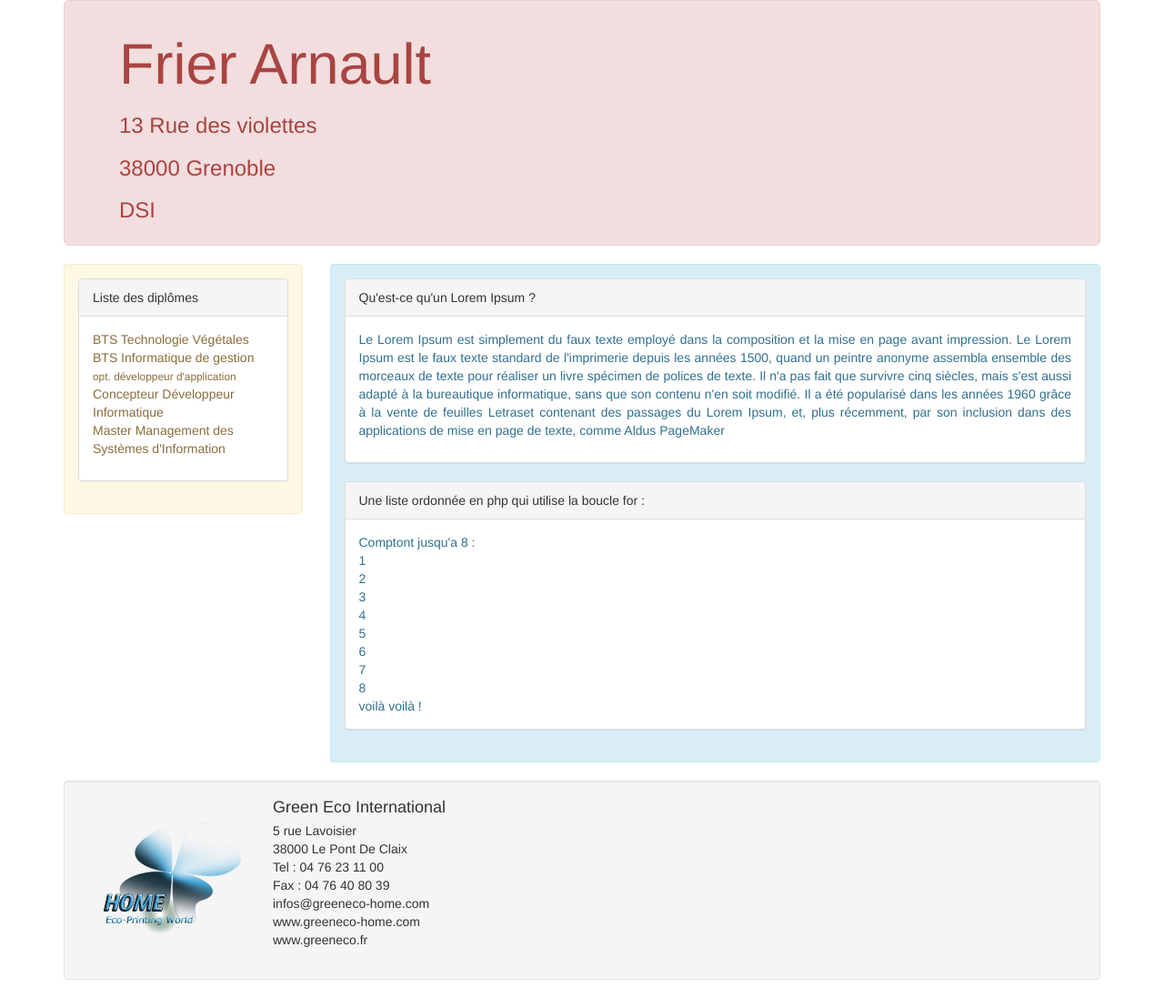
After one commit to Noneslad/PHPAV, a PHP site: page /Devoir/devoir1/correction/index.php in a window 1280 px wide. The commit adds this page. Shown: the whole page at 91% size. Run offline with PHP 8.4, Linux system fonts and the light colour scheme.

Commit message:
Reparation de la vue home !

```diff
--- /dev/null
+++ b/Devoir/devoir1/correction/index.php
@@ -0,0 +1,29 @@
+<!DOCTYPE html>
+<html>
+    <head>
+        <meta charset="utf-8">
+        <title>Cours php</title>
+        <link rel="stylesheet" href="https://maxcdn.bootstrapcdn.com/bootstrap/3.3.2/css/bootstrap.min.css">
+        <!--[if lt IE 9]>
+        <script src="http://html5shiv.googlecode.com/svn/trunk/html5.js"></script>
+        <![endif]-->
+    </head>
+    <body>
+        <div class="container ">
+            <div class="row">
+                <header class="col-lg-12">
+                    <?php include './views/header.php';?>
+                </header>
+                <aside class="col-lg-3 ">
+                    <?php include './views/aside.php';?>
+                </aside>
+                <section class="col-lg-9 ">
+                    <?php include './views/content.php';?>
+                </section>
+                <footer class="col-lg-12 ">
+                    <?php include './views/footer.php';?>
+                </footer>
+            </div>
+        </div>
+    </body>
+</html>
--- /dev/null
+++ b/Devoir/devoir1/correction/views/aside.php
@@ -0,0 +1,13 @@
+<div class="alert alert-warning">
+    <div class="panel panel-default">
+        <div class="panel-heading">Liste des diplômes</div>
+        <div class="panel-body">
+            <ul class="list-unstyled">
+                <li>BTS Technologie Végétales</li>
+                <li>BTS Informatique de gestion <small>opt. développeur d'application</small></li>
+                <li>Concepteur Développeur Informatique</li>
+                <li>Master Management des Systèmes d'Information</li>
+            </ul>
+        </div>
+    </div>
+</div>
--- /dev/null
+++ b/Devoir/devoir1/correction/views/content.php
@@ -0,0 +1,34 @@
+<div class="alert alert-info">
+    <div class="panel panel-default">
+        <div class="panel-heading">Qu'est-ce qu'un Lorem Ipsum ?</div>
+        <div class="panel-body">
+            <p class="text-justify">
+                Le Lorem Ipsum est simplement du faux texte employé
+                dans la composition et la mise en page avant impression.
+                Le Lorem Ipsum est le faux texte standard de l'imprimerie
+                depuis les années 1500, quand un peintre anonyme assembla
+                ensemble des morceaux de texte pour réaliser un livre spécimen
+                de polices de texte. Il n'a pas fait que survivre cinq siècles,
+                mais s'est aussi adapté à la bureautique informatique,
+                sans que son contenu n'en soit modifié. Il a été popularisé
+                dans les années 1960 grâce à la vente de feuilles Letraset
+                contenant des passages du Lorem Ipsum, et, plus récemment,
+                par son inclusion dans des applications de mise en page de
+                texte, comme Aldus PageMaker
+            </p>
+        </div>
+    </div>
+    <div class="panel panel-default">
+        <div class="panel-heading">Une liste ordonnée en php qui utilise la boucle for : </div>
+        <div class="panel-body">
+            Comptont jusqu'a 8 :
+            <br />
+            <?php
+            for ($i = 1; $i <= 8; $i++) {
+                echo $i . '<br />';
+            }
+            ?>
+            voilà voilà !
+        </div>
+    </div>
+</div>
--- /dev/null
+++ b/Devoir/devoir1/correction/views/footer.php
@@ -0,0 +1,21 @@
+<div class="well">
+    <div class="media">
+        <div class="media-left">
+            <a href="#">
+                <img class="media-object" src="img/logo.png" alt="Logo-Green-Eco" width="200">
+            </a>
+        </div>
+        <div class="media-body">
+            <h4 class="media-heading">Green Eco International</h4>
+            <ul class="list-unstyled">
+                <li>5 rue Lavoisier</li>
+                <li>38000 Le Pont De Claix</li>
+                <li>Tel : 04 76 23 11 00</li>
+                <li>Fax : 04 76 40 80 39</li>
+                <li>infos@greeneco-home.com</li>
+                <li>www.greeneco-home.com</li>
+                <li>www.greeneco.fr</li>
+            </ul>
+        </div>
+    </div>
+</div>
--- /dev/null
+++ b/Devoir/devoir1/correction/views/header.php
@@ -0,0 +1,6 @@
+<div class="jumbotron alert alert-danger">
+    <h1>Frier Arnault</h1>
+    <h3>13 Rue des violettes</h3>
+    <h3>38000 Grenoble</h3>
+    <h3>DSI</h3>
+</div>
--- a/views/cours/asideCours.php
+++ b/views/cours/asideCours.php
@@ -6,6 +6,6 @@ $html = new html();
 
 $html->open_panel('Liste des Cours','info');
         $html->boutonLien('<i class="glyphicons glyphicons-list"></i>Cours N°1', '?page=cours1', 'info',190);
-        $html->br();
+        $html->br(2);
         $html->boutonLien('<i class="glyphicons glyphicons-list"></i>Cours N°2', '?page=cours2', 'info',190);
 $html->close_panel();
--- a/views/devoirs/asideDevoirs.php
+++ b/views/devoirs/asideDevoirs.php
@@ -3,6 +3,6 @@ use Noneslad\HTML\html;
 
 $html = new html();
 
-$html->open_panel('Liste des Devoirs','danger');
-        $html->boutonLien('<i class="glyphicons glyphicons-list"></i>Devoirs N°1', '?page=devoir1', 'info',190);
+$html->open_panel('Liste des Devoirs','warning');
+        $html->boutonLien('<i class="glyphicons glyphicons-list"></i>Devoirs N°1', '?page=devoir1', 'warning',190);
 $html->close_panel();
```
Also changed, not shown: Noneslad/html.class.php (+5 -5 lines), views/devoirs/devoir1.php (+67 -17 lines), Devoir/devoir1/correction/img/Logo.png (added).
